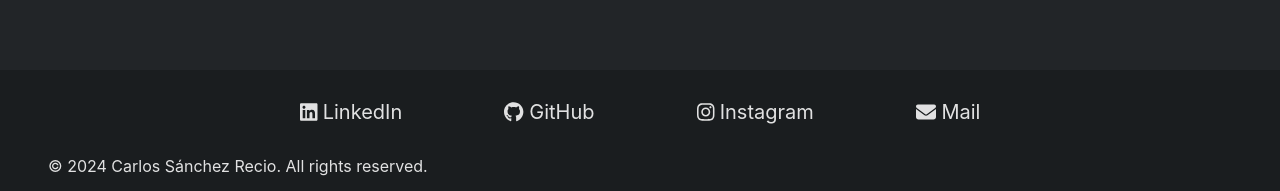
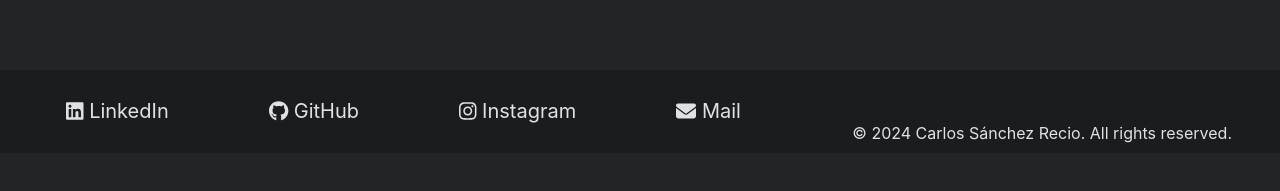
Before and after one commit to Jordiop/CharlyMech, a React (Vite) app: page / in a window 1280 px wide. Shown: the part 730-921 px from the top of the page. After the commit the page ends 883 px from the top, so only its background shows below. Built offline with nearby package versions, Linux system fonts and the light colour scheme.

Commit message:
feat: styles adjustments

```diff
--- a/src/components/Footer/Footer.module.css
+++ b/src/components/Footer/Footer.module.css
@@ -8,7 +8,8 @@
 	background-color: #1a1d1f;
 
 	display: flex;
-	flex-direction: column;
+	justify-content: space-between;
+	align-items: end;
 }
 
 .SocialMedia {
@@ -31,8 +32,7 @@
 	padding: 0.5em 1em 0.5em 1em;
 	font-size: 20px;
 	cursor: pointer;
-	border: 0.1rem solid transparent;
-	border-radius: 15px;
+	border-bottom: 0.1rem solid transparent;
 	transition: 300ms;
 }
 
@@ -46,7 +46,7 @@
 }
 
 .CopyRight {
-	padding: 0 0 1em 3em;
+	padding: 0 3em 0.5em 0;
 }
 
 .CopyRight > p {
```
